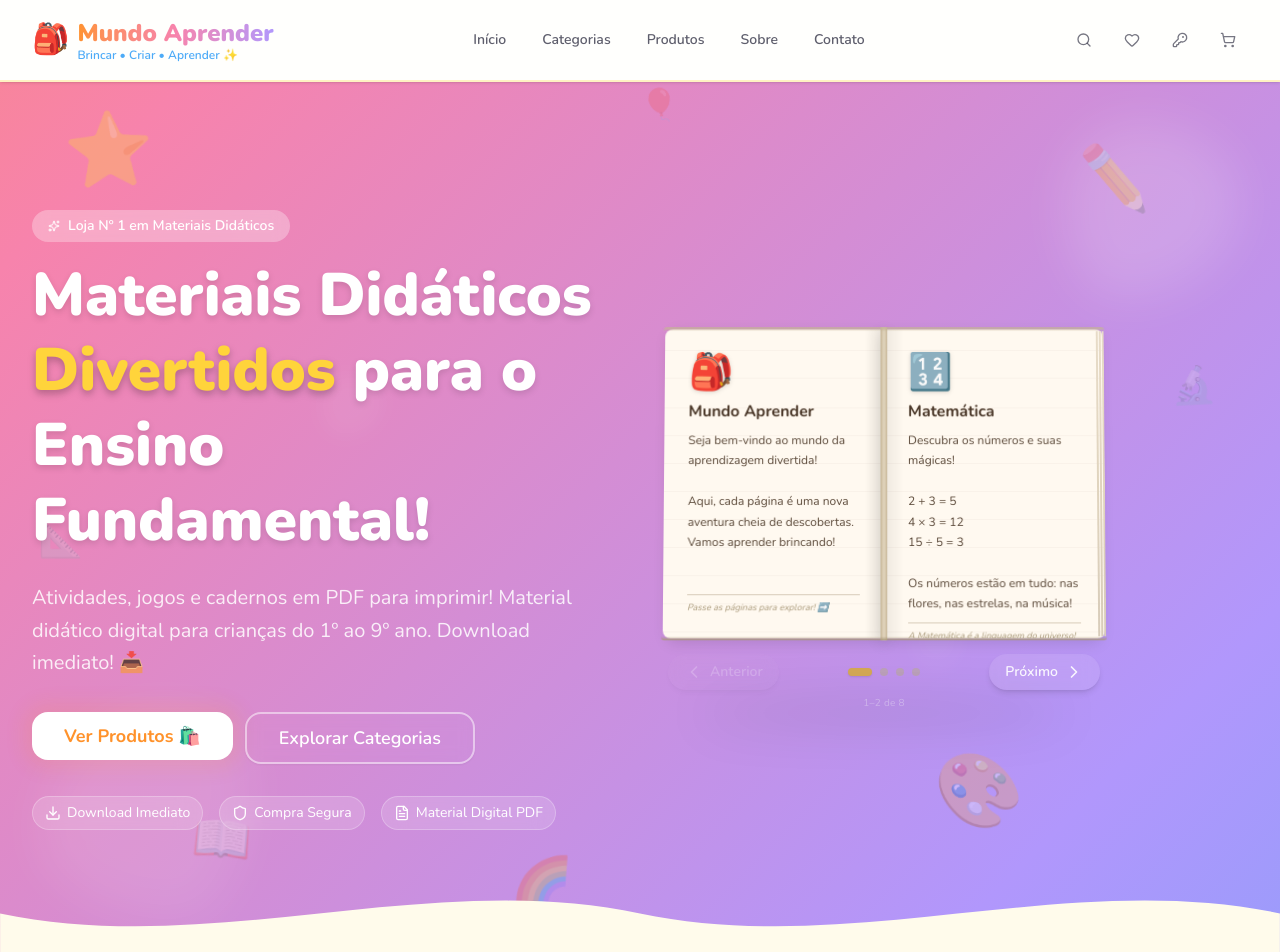
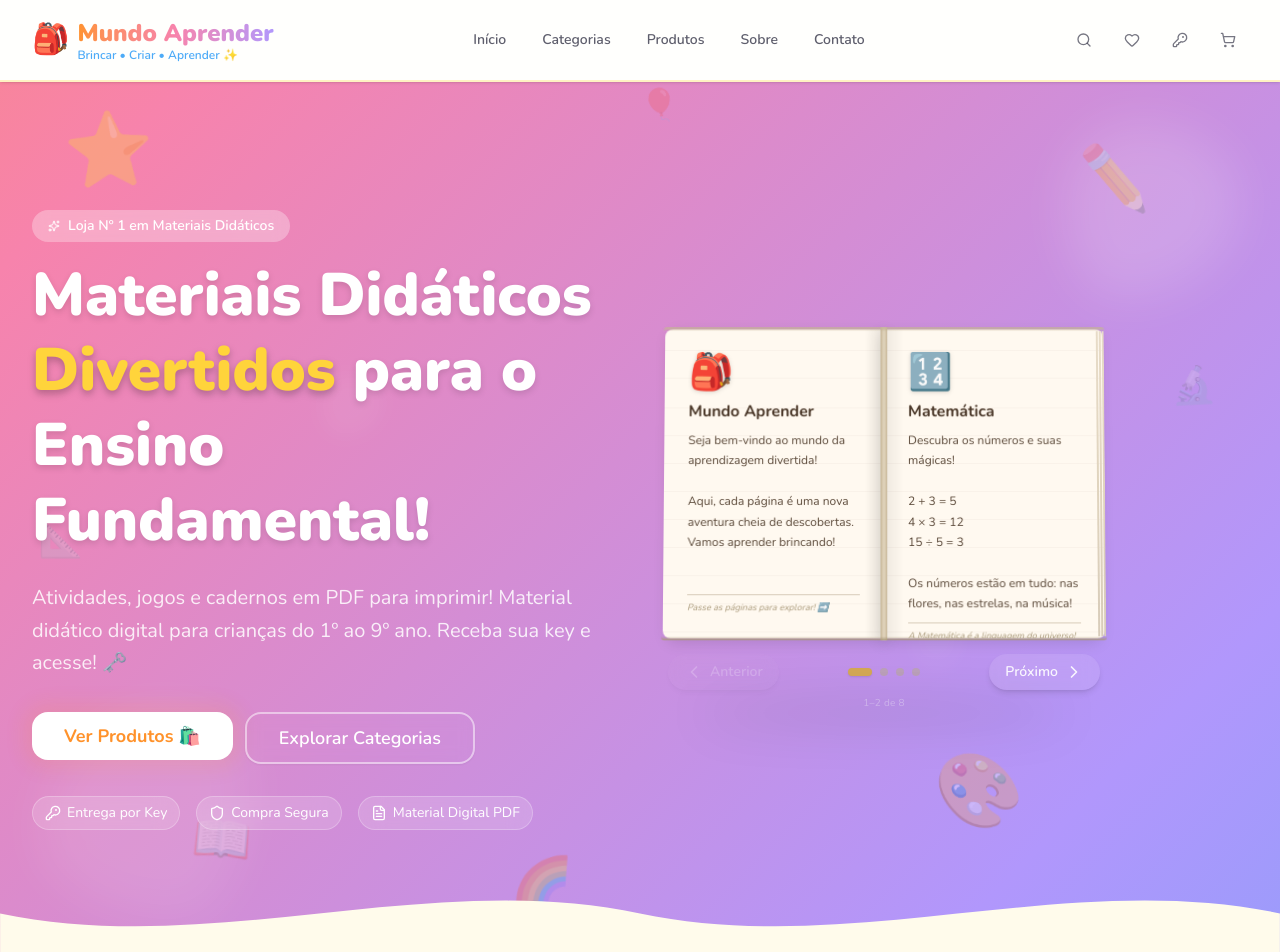
Before and after one commit to MicaelSanPedro/mundo-aprender, a Next.js app: page / in a window 1280 px wide. Shown: the top 952 px of the page. Built offline with nearby package versions, Linux system fonts and the light colour scheme.

Commit message:
Atualizar todo o site: entrega do produto agora é por key de ativação

```diff
--- a/src/app/page.tsx
+++ b/src/app/page.tsx
@@ -1584,8 +1584,8 @@ export default function Home() {
                   {/* Mobile menu footer */}
                   <div className="absolute bottom-0 left-0 right-0 p-4 bg-kid-yellow/10 border-t border-kid-yellow/20">
                     <div className="flex items-center gap-2 text-xs text-foreground/40">
-                      <Download className="h-3.5 w-3.5" />
-                      <span>Downloads imediatos em PDF</span>
+                      <KeyRound className="h-3.5 w-3.5" />
+                      <span>Entrega por key de ativação</span>
                     </div>
                   </div>
                 </SheetContent>
@@ -1693,7 +1693,7 @@ export default function Home() {
               </h1>
               <p className="mt-3 sm:mt-4 md:mt-6 text-base sm:text-lg md:text-xl text-white/85 max-w-xl mx-auto lg:mx-0 leading-relaxed">
                 Atividades, jogos e cadernos em PDF para imprimir! Material didático digital para
-                crianças do 1º ao 9º ano. Download imediato! 📥
+                crianças do 1º ao 9º ano. Receba sua key e acesse! 🗝️
               </p>
               <div className="mt-5 sm:mt-6 md:mt-8 flex flex-col sm:flex-row gap-3 justify-center lg:justify-start">
                 <a href="#produtos">
@@ -1713,7 +1713,7 @@ export default function Home() {
               {/* Trust badges */}
               <div className="mt-6 sm:mt-8 flex flex-wrap gap-2 sm:gap-4 justify-center lg:justify-start">
                 <div className="flex items-center gap-1 sm:gap-1.5 glass rounded-full px-2.5 sm:px-3 py-1 sm:py-1.5 text-white text-xs sm:text-sm">
-                  <Download className="h-3.5 w-3.5 sm:h-4 sm:w-4" /> Download Imediato
+                  <KeyRound className="h-3.5 w-3.5 sm:h-4 sm:w-4" /> Entrega por Key
                 </div>
                 <div className="flex items-center gap-1 sm:gap-1.5 glass rounded-full px-2.5 sm:px-3 py-1 sm:py-1.5 text-white text-xs sm:text-sm">
                   <Shield className="h-3.5 w-3.5 sm:h-4 sm:w-4" /> Compra Segura
@@ -2037,8 +2037,8 @@ export default function Home() {
               {
                 step: "03",
                 emoji: "📥",
-                title: "Receba e Imprima",
-                description: "O download do PDF é liberado na hora! Imprima quantas vezes quiser e comece a usar.",
+                title: "Ative sua Key",
+                description: "Após o pagamento, você recebe uma key de ativação pelo WhatsApp. Digite a key no site e acesse seu material!",
                 color: "from-kid-purple to-kid-pink",
                 bgColor: "bg-kid-purple/5",
                 borderColor: "border-kid-purple/20",
@@ -2086,8 +2086,8 @@ export default function Home() {
           <div className="space-y-3">
             {[
               {
-                q: "Como recebo o PDF após a compra?",
-                a: "Após a confirmação do pagamento pelo WhatsApp, o material é liberado automaticamente. Você recebe o link de download e pode acessar quantas vezes quiser!",
+                q: "Como recebo o material após a compra?",
+                a: "Após a confirmação do pagamento, você recebe uma key de ativação pelo WhatsApp. Basta digitar a key no site para acessar seu material! O acesso é vitalício e ilimitado.",
                 emoji: "📥",
               },
               {
@@ -2102,7 +2102,7 @@ export default function Home() {
               },
               {
                 q: "Qual a forma de pagamento?",
-                a: "Por enquanto aceitamos apenas Pix. Após o pagamento, envie o comprovante pelo WhatsApp e o material é liberado na mesma hora! Cartão de crédito em breve!",
+                a: "Por enquanto aceitamos apenas Pix. Após o pagamento, envie o comprovante pelo WhatsApp e receba sua key de ativação na mesma hora! Cartão de crédito em breve!",
                 emoji: "💳",
               },
               {
@@ -2155,7 +2155,7 @@ export default function Home() {
               {/* Features */}
               <div className="grid sm:grid-cols-2 gap-4">
                 {[
-                  { icon: Download, color: "kid-blue", title: "Download Imediato", desc: "Receba seus PDFs no instante" },
+                  { icon: Download, color: "kid-blue", title: "Entrega por Key", desc: "Receba sua key e ative no site" },
                   { icon: Shield, color: "kid-green", title: "Acesso Vitalício", desc: "Download ilimitado para sempre" },
                   { icon: Heart, color: "kid-pink", title: "Feito com Carinho", desc: "Aprovado por educadores" },
                   { icon: Award, color: "kid-purple", title: "Acesso Ilimitado", desc: "Baixe quantas vezes quiser" },
@@ -2717,12 +2717,12 @@ export default function Home() {
                 <div className="text-center mb-6">
                   <span className="text-4xl">📄</span>
                   <h3 className="text-lg font-bold mt-2">Dados para Recebimento</h3>
-                  <p className="text-sm text-foreground/50">Dados para receber seu material</p>
+                  <p className="text-sm text-foreground/50">Dados para receber sua key de ativação</p>
                 </div>
 
                 <div className="bg-kid-blue/10 rounded-2xl p-4 border border-kid-blue/20 flex items-center gap-3">
                   <FileText className="h-5 w-5 text-kid-blue shrink-0" />
-                  <p className="text-sm text-foreground/70">Produto digital em PDF — download imediato após a confirmação do pagamento!</p>
+                  <p className="text-sm text-foreground/70">Produto digital em PDF — após o pagamento, você recebe uma key de ativação pelo WhatsApp!</p>
                 </div>
 
                 <div className="space-y-3">
@@ -2847,7 +2847,7 @@ export default function Home() {
                     <span className="font-semibold">Total do Pedido:</span>
                     <span className="text-2xl font-black">R$ {totalPrice.toFixed(2)}</span>
                   </div>
-                  <p className="text-white/70 text-xs mt-1">Download imediato após pagamento 📥</p>
+                  <p className="text-white/70 text-xs mt-1">Key de ativação enviada após pagamento 🗝️</p>
                 </div>
 
                 <label className="flex items-start gap-2.5 cursor-pointer select-none">
@@ -2957,7 +2957,7 @@ export default function Home() {
                     <p className="text-sm font-bold text-foreground">Envie o comprovante</p>
                   </div>
                   <p className="text-xs text-foreground/60 mb-3">
-                    Após pagar, envie o comprovante pelo WhatsApp para liberar seu material:
+                    Após pagar, envie o comprovante pelo WhatsApp para receber sua key de ativação:
                   </p>
                   <a
                     href="https://wa.me/5566984447849?text=Olá! Acabei de realizar o pagamento pelo Mundo Aprender. Segue o comprovante:"
```
